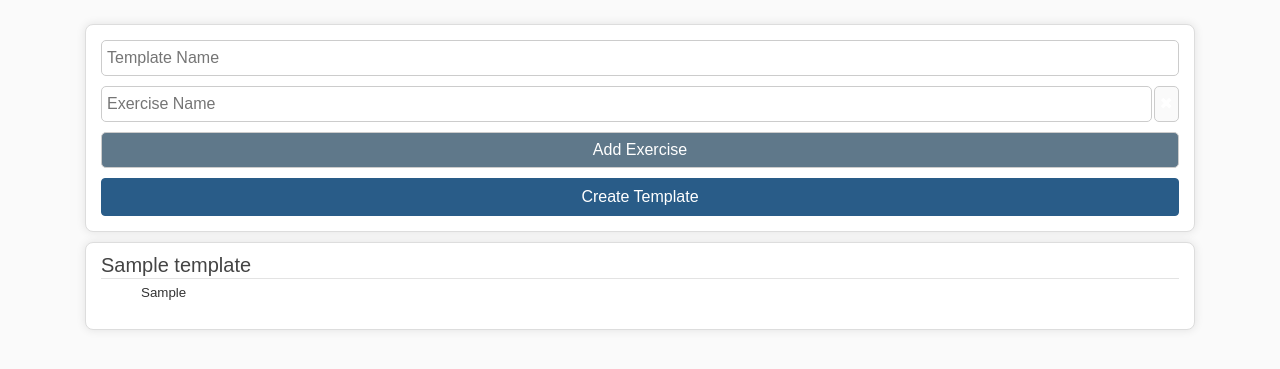
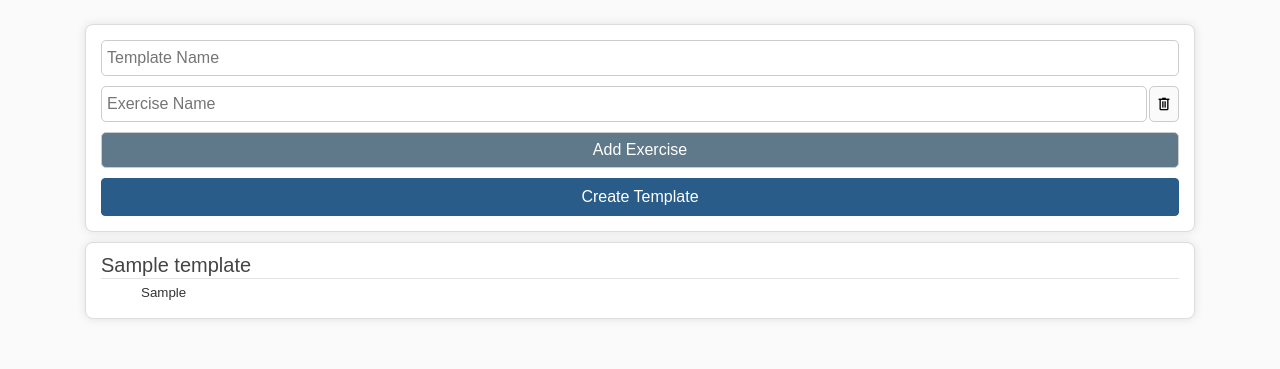
Before and after one commit to chavias/FitnessTracker, a Flask app: page /create_template in a window 1280 px wide. Shown: the part 56-425 px from the top of the page. Run offline with Flask 3, Linux system fonts and the light colour scheme; tables that the repository leaves empty hold one stand-in row (values such as "Sample post"); some libraries are stand-ins or nearby versions.

Commit message:
adjust margin between the exercise rows

```diff
--- a/fitnesstracker/static/main.css
+++ b/fitnesstracker/static/main.css
@@ -164,7 +164,7 @@ button .material-symbols-outlined {
 }
 
 #exercise-list button:hover {
-  background-color: #212038;
+  background-color: #295c88;
 }
 
 
@@ -198,7 +198,7 @@ button .material-symbols-outlined {
 /*  new  */
 
 .exercise-list {
-  /* padding: 5px 0px; */
+  margin-bottom: 5px;
   list-style-type: none;
   display: flex;
   flex-direction: column;
@@ -221,18 +221,24 @@ button .material-symbols-outlined {
   justify-content: center;
   flex-direction: column;
   vertical-align: middle; /* Ensures everything stays aligned */
-  gap: 3px;
+  gap: 0px;
 }
 
 .detail-row {
   display: flex;
   align-items: start;
   justify-content: center;
-  gap: 3px;
-  margin-bottom: -8px;
+  gap: 0px;
 }
 
 .exercise-list > .details-list > .detail-row:first-child {
   display: flex;
   flex: 1;
 }
+
+
+#exercise-list .exercise-row .details-list .detail-row {
+  display: flex;
+  gap: 2px; /* Default gap between different elements */
+  margin-bottom: -5px;
+}
--- a/fitnesstracker/templates/create_template.html
+++ b/fitnesstracker/templates/create_template.html
@@ -1,4 +1,8 @@
 {% extends 'layout.html' %}
+
+{% block header %}
+<link rel="stylesheet" href="https://fonts.googleapis.com/css2?family=Material+Symbols+Outlined:opsz,wght,FILL,GRAD@20..48,100..700,0..1,-50..200&icon_names=add,close,delete" />
+{% endblock %}
 
 {% block content %}
 <div class="content-section">
@@ -19,7 +23,11 @@
                 <input type="text" name="exercises-{{ loop.index0 }}-exercise_name"
                     value="{{ subform.exercise_name.data or '' }}" placeholder="Exercise Name" required>
                 {{ subform.csrf_token }}
-                <button type="button" onclick="removeExerciseRow(this)">&#10006;</button>
+                <button type="button" onclick="removeExerciseRow(this)" style="color: black;">
+                    <span class="material-symbols-outlined">
+                        delete
+                        </span>
+                </button>
             </div>
             {% endfor %}
         </div>
--- a/fitnesstracker/workout_templates/static/create_template.js
+++ b/fitnesstracker/workout_templates/static/create_template.js
@@ -55,7 +55,11 @@ function addExerciseRow() {
 
     newRow.innerHTML = `
             <input type="text" name="exercises-${newIndex}-exercise_name" placeholder="Exercise Name" required>
-            <button type="button" onclick="removeExerciseRow(this)">&#10006;</button>
+            <button type="button" onclick="removeExerciseRow(this)" style="color: black;">
+            <span class="material-symbols-outlined">
+            delete
+            </span>
+            </button>
         `;
     exerciseList.appendChild(newRow);
 }
```
